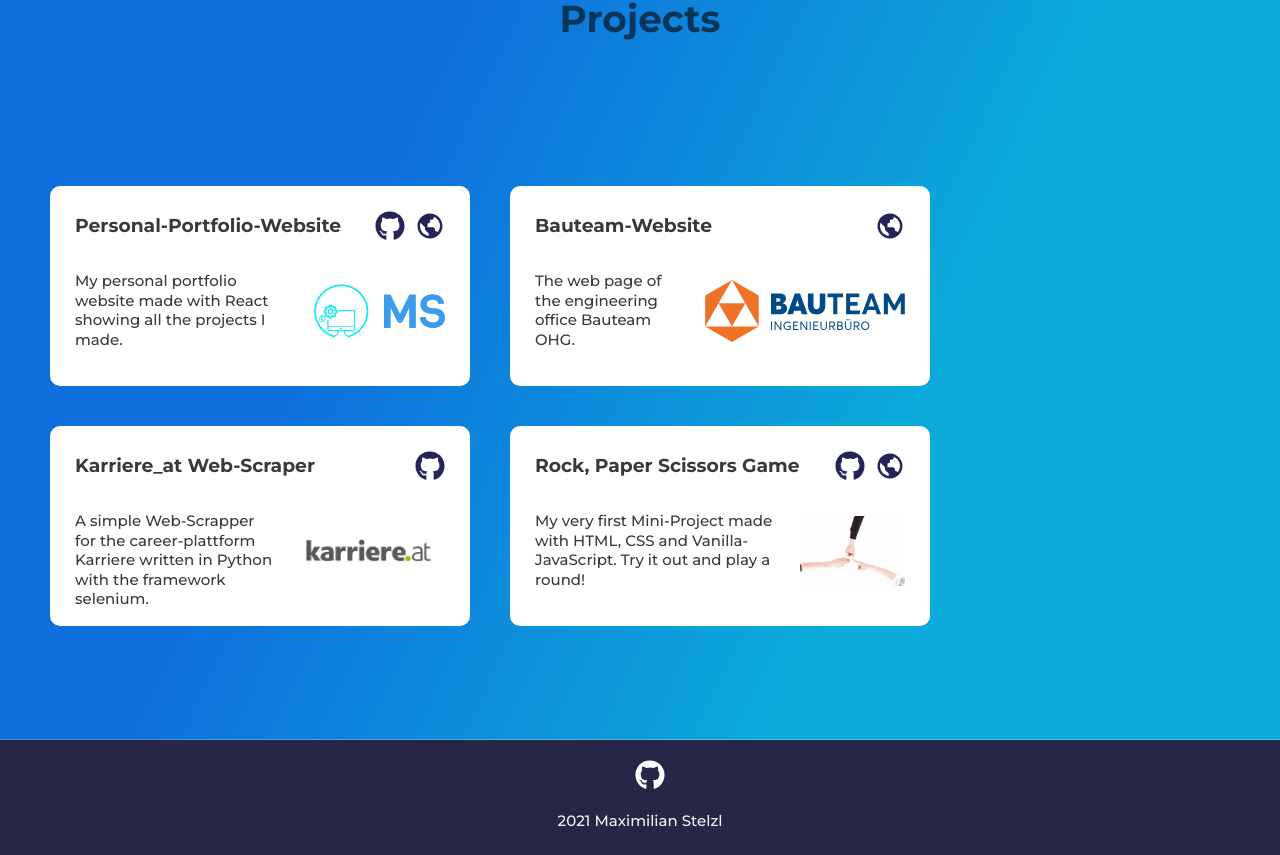
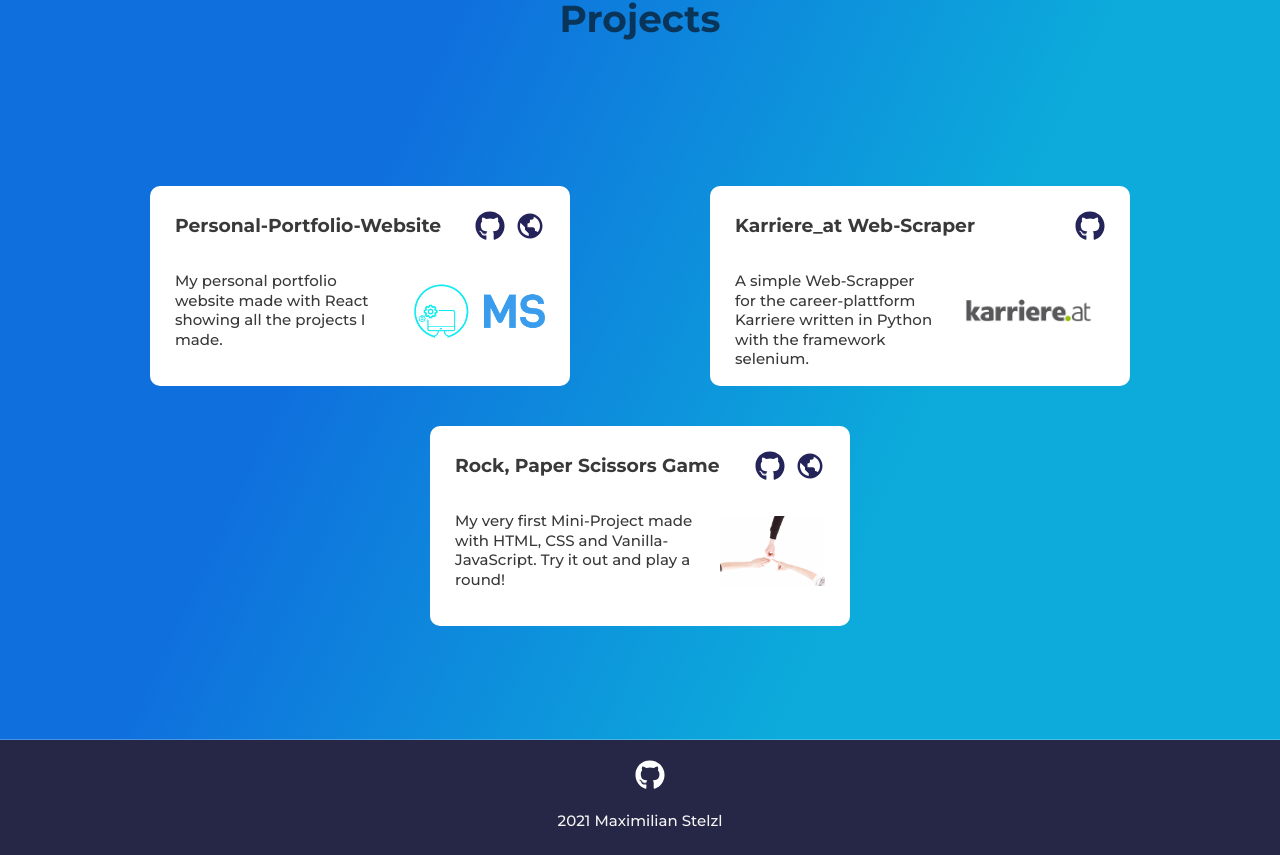
Before and after one commit to Maxwell929/my-website-renew, a React (Create React App) app: page / in a window 1280 px wide. Shown: the part 1860-2715 px from the top of the page. Built offline with nearby package versions, Linux system fonts and the light colour scheme.

Commit message:
firebase changes

```diff
--- a/src/components/projects/cards.css
+++ b/src/components/projects/cards.css
@@ -1,6 +1,6 @@
 .container-cards {
   display: flex;
-  justify-content: start;
+  justify-content: space-evenly;
   flex-wrap: wrap;
   padding: 30px;
 }
--- a/src/data.json
+++ b/src/data.json
@@ -4,12 +4,7 @@
   "nav_github": "https://github.com/Maxwell929",
   "p1": "Hello, I'm Maximilian!",
   "p2": "Welcome to my website!",
-    "loop": [
-        "#React",
-        "#Flutter",
-        "#Machine Learning",
-        "#Web-Development"
-    ],
+  "loop": ["#React", "#Flutter", "#Machine Learning", "#Web-Development"],
   "scroll_down": "SCROLL DOWN",
   "about": "ABOUT ME",
   "about_me": [
@@ -29,16 +24,7 @@
       "website": "https://maximilianstelzl.dev/",
       "type": "Webpage"
     },
-        {
-            "id": "2",
-            "title": "Bauteam-Website",
-            "year": "2021",
-            "img": "./logo.svg",
-            "desc": "The web page of the engineering office Bauteam OHG.",
-            "type": "Webpage",
-            "github": "",
-            "website": "https://www.bauteam.it/de/unternehmen"
-        },
+
     {
       "id": "3",
       "title": " Karriere_at Web-Scraper",
```
Also changed, not shown: firebase.json (added), 2 other files (tests, documents, lock files or other folders). Lines whose indentation alone changed are shown as unchanged.
